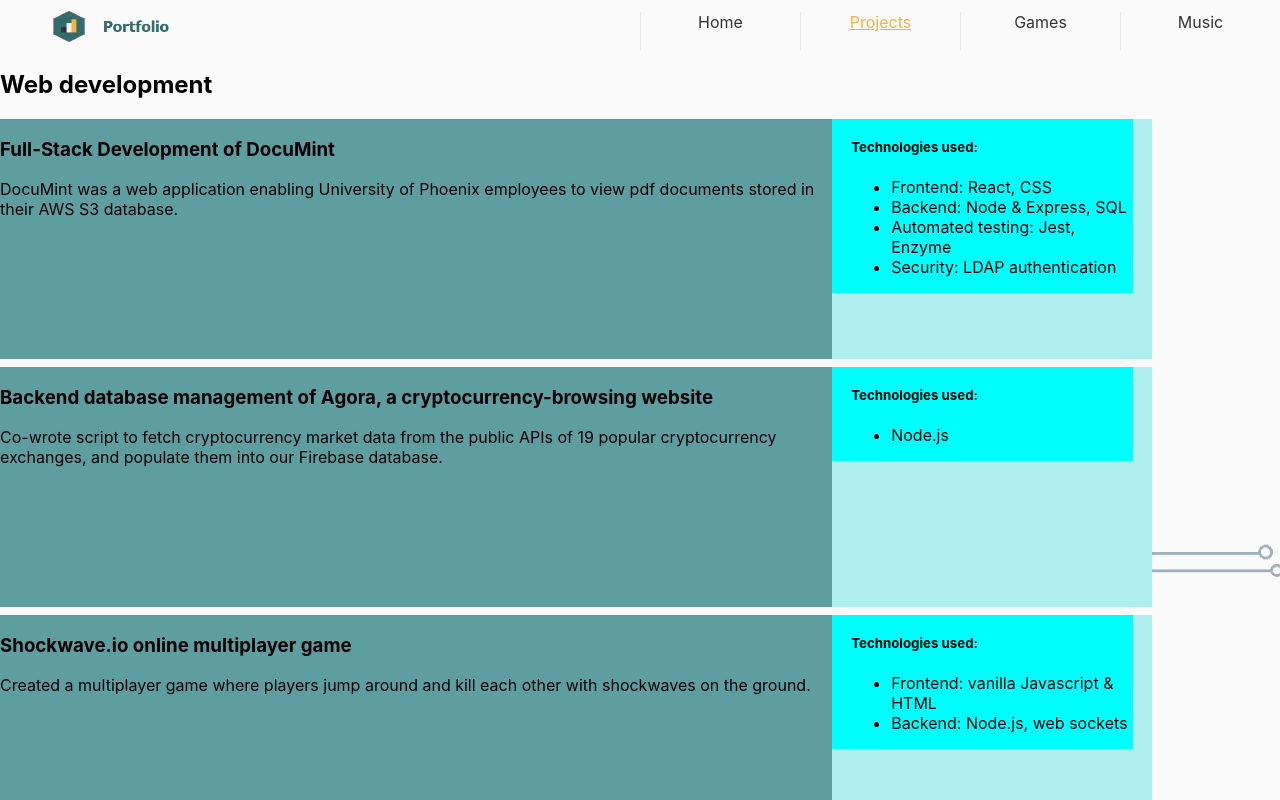
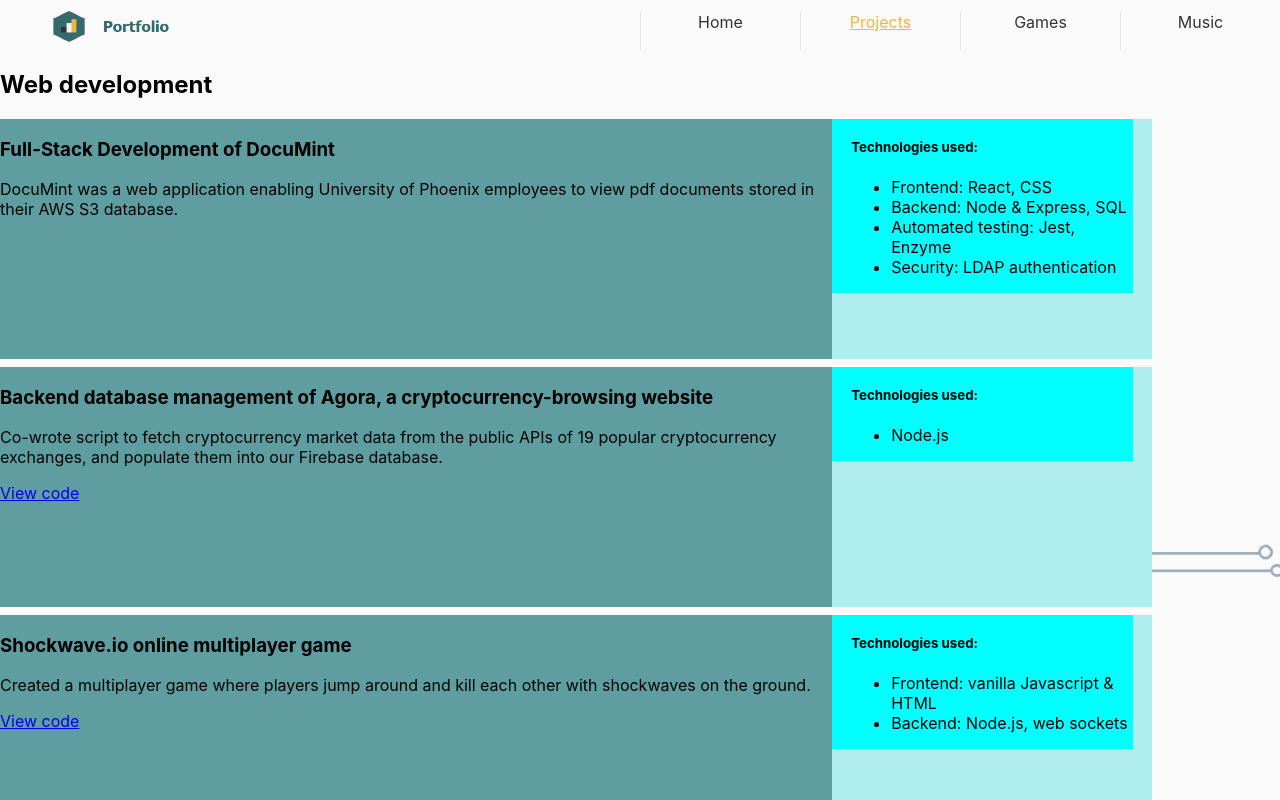
Before and after one commit to Teggoon/Personal-Portfolio, a React (Create React App) app: page /projects in a window 1280 px wide. Shown: the top 800 px of the page. Built offline with nearby package versions, Linux system fonts and the light colour scheme.

Commit message:
added view-code link to project component

```diff
--- a/src/components/ProjectTabComponent.js
+++ b/src/components/ProjectTabComponent.js
@@ -1,4 +1,4 @@
-const ProjectTabComponent = ({title, description, technologies}) => {
+const ProjectTabComponent = ({title, description, technologies, hasSourceCode, sourceCodeLink}) => {
     return (
         <div className="project-description-container">
                 <div className="columns-side-by-side">
@@ -6,6 +6,7 @@
                     <div className="project-title-description-container">
                         <h3>{title}</h3>
                         <p>{description}</p>
+                        {hasSourceCode && <a className="view-project-code-link" href={sourceCodeLink}>View code</a>}
                     </div>
                     <div className="technologies-used-container">
                         <h5>Technologies used: </h5>
--- a/src/components/ProjectsPage.js
+++ b/src/components/ProjectsPage.js
@@ -14,6 +14,7 @@
                 "Automated testing: Jest, Enzyme",
                 "Security: LDAP authentication"
                 ]}
+            hasSourceCode={false}
             />
 
             <ProjectTabComponent
@@ -23,6 +24,8 @@
             technologies={
                 ["Node.js"
                 ]}
+            hasSourceCode={true}
+            sourceCodeLink={"https://github.com/Teggoon/AgoraDatabaseCode"}
             />
 
             <ProjectTabComponent
@@ -33,6 +36,8 @@
                 ["Frontend: vanilla Javascript & HTML",
                 "Backend: Node.js, web sockets"
                 ]}
+            hasSourceCode={true}
+            sourceCodeLink={"https://github.com/Teggoon/Shockwaveio-Online-Multiplayer-Game"}
             />
 
             <h2>Software</h2>
@@ -44,6 +49,7 @@
             technologies={
                 ["C#, SQL",
                 ]}
+            hasSourceCode={false}
             />
         </div>
     );
```
